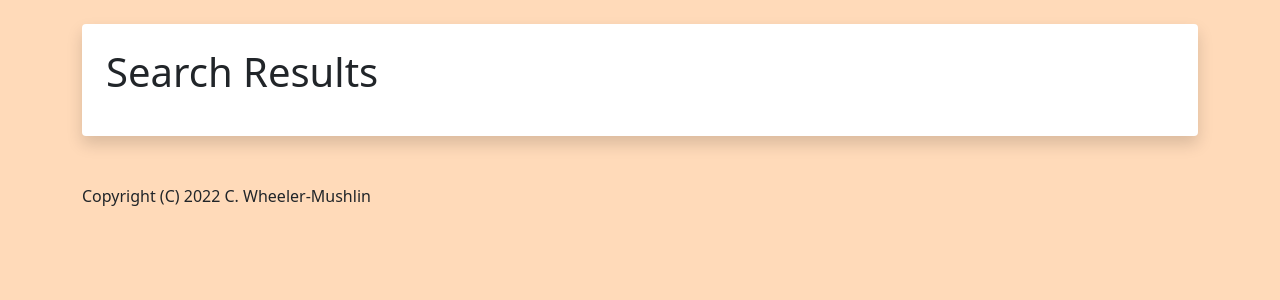
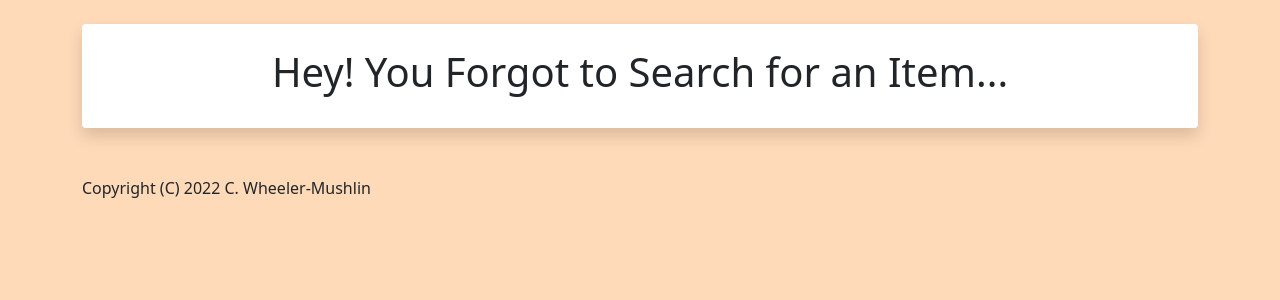
Before and after one commit to CatW-M/simplihive, a Django app: page /search/ in a window 1280 px wide. Shown: the part 56-356 px from the top of the page. Run offline with Django 4.2, Linux system fonts and the light colour scheme.

Commit message:
Search bar

```diff
--- a/main_app/templates/main_app/search_results.html
+++ b/main_app/templates/main_app/search_results.html
@@ -1,14 +1,18 @@
 {% extends 'main_app/base.html' %}
 
 {% block content %}
-<h1>Search Results</h1>
+<center>
+{% if searched %}
+<h1>You searched for
+  {{ searched }}</h1>
+  <br/>
+  {% for item in items %}
+    <a href="{% url 'item_detail' item.id %}">
+    {{ item }}</a><br/>
+  {% endfor %}
+{% else %}
+  <h1>Hey! You Forgot to Search for an Item...</h1>
+{% endif %}
+</center>
 
-<ul>
-  {% if searched %}
-    <li>
-        You searched for
-      {{ searched }}
-    </li>
-  {% endif %}
-</ul>
 {% endblock %}
--- a/main_app/views.py
+++ b/main_app/views.py
@@ -118,4 +118,6 @@ def search_items(request):
         items = Item.objects.filter(name__contains=searched)
         return render(request, 'main_app/search_results.html', {'searched': searched, 'items':items})
     else:
-        return render(request, 'main_app/search_results.html', {})
+        return render(request,
+        'main_app/search_results.html',
+        {})
```
Also changed, not shown: 3 other files.
